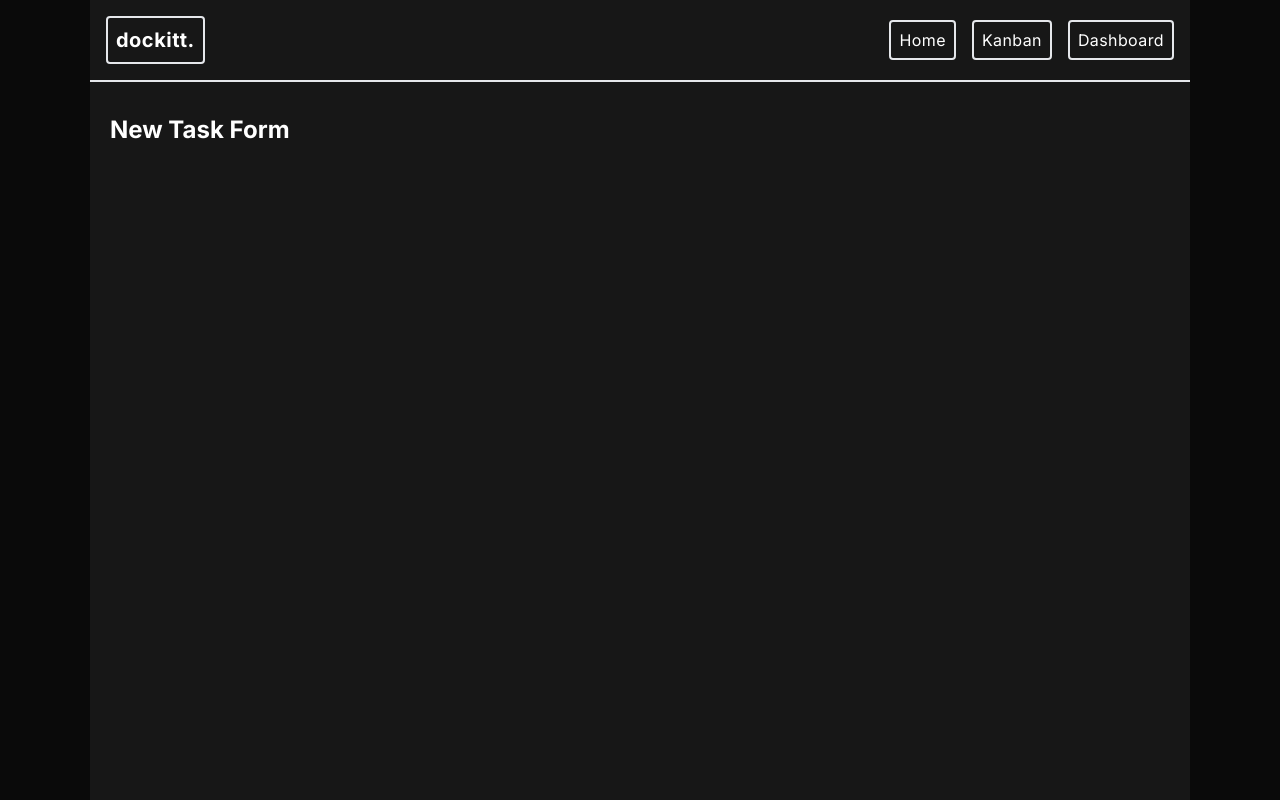
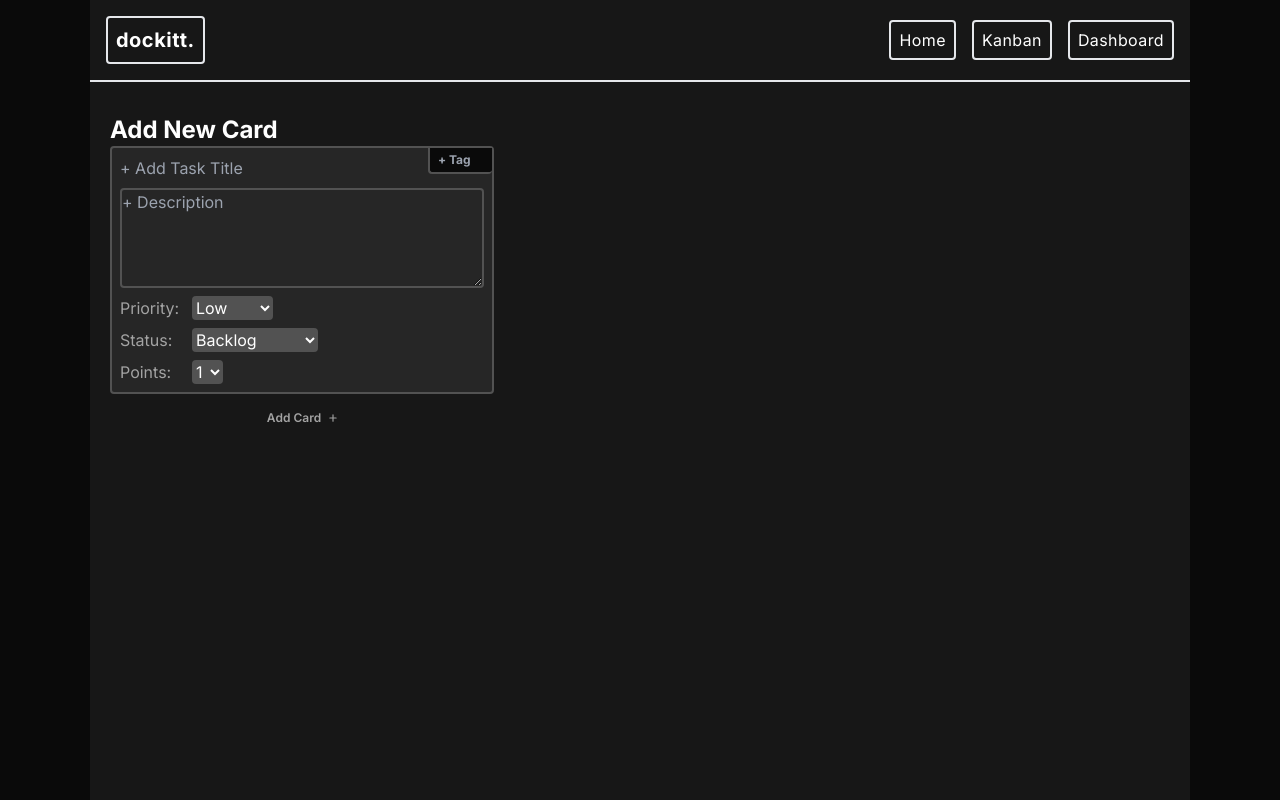
Before and after one commit to williamalowe/next-dockitt, a Next.js app: page /new-task in a window 1280 px wide. Built offline with nearby package versions, Linux system fonts and the light colour scheme; no server answers.

Commit message:
feat: add new-task-form-component

```diff
--- a/src/actions/action.ts
+++ b/src/actions/action.ts
@@ -1,4 +1,5 @@
 'use server'
+import { redirect } from 'next/navigation'
 
 import Task from '@/models/Task'
 
@@ -11,7 +12,8 @@ const addTask = async task => {
 	const points = task.get('points')
 
 	const newTask = new Task({ title, tag, description, priority, status, points })
-	await newTask.save()
+	await newTask.save();
+	redirect('/kanban');
 }
 
 const getTasks = async () => {
--- a/src/app/new-task/page.tsx
+++ b/src/app/new-task/page.tsx
@@ -1,8 +1,16 @@
-export default function NewTask() {
+import { addTask } from "@/actions/action";
+import NewTaskForm from "@/components/new-task-form";
+import dbConnect from "@/lib/db";
+
+export default async function NewTask() {
+  await dbConnect();
+
   return (
     <main className="pt-8 px-5 flex flex-col">
-      <h1 className="text-2xl font-bold">New Task Form</h1>
-
+      <h1 className="text-2xl font-bold">Add New Card</h1>
+      <NewTaskForm
+        handleSubmit={addTask}
+      />
     </main>
   )
 }
--- /dev/null
+++ b/src/components/new-task-form.tsx
@@ -0,0 +1,168 @@
+import { faPlus } from "@fortawesome/free-solid-svg-icons";
+import { FontAwesomeIcon } from "@fortawesome/react-fontawesome";
+
+export default function NewTaskForm({ handleSubmit }: { handleSubmit: any }) {
+  return (
+    <form className="max-w-96" action={handleSubmit}>
+      <div className="relative flex flex-col gap-y-2 p-2 border-2 border-neutral-600 bg-neutral-800 rounded">
+        <div>
+          <input
+            className="bg-neutral-800 w-full"
+            name="title"
+            type="text"
+            placeholder="+ Add Task Title"
+          />
+        </div>
+        <input
+          className="absolute w-16 top-0 right-0 px-2 py-1 bg-neutral-950 border-l-2 border-b-2 border-neutral-600 rounded-b text-xs font-bold"
+          name="tag"
+          type="text"
+          placeholder="+ Tag"
+        />
+        <textarea
+          name="description"
+          className="w-full border-2 border-neutral-600 bg-neutral-800 rounded text-base"
+          rows={4}
+          placeholder="+ Description"
+        />
+        <div className="flex gap-x-2">
+          <label className="bg-neutral-800 text-neutral-400 w-16">
+            Priority:
+          </label>
+          <select
+            className="bg-neutral-600 rounded"
+            name="priority"
+            id="priority"
+          >
+            <option value="low">Low</option>
+            <option value="medium">Medium</option>
+            <option value="high">High</option>
+            <option value="critical">Critical</option>
+          </select>
+        </div>
+        <div className="flex gap-x-2">
+          <label className="bg-neutral-800 text-neutral-400 w-16">
+            Status:
+          </label>
+          <select className="bg-neutral-600 rounded" name="status" id="status">
+            <option value="backlog">Backlog</option>
+            <option value="in progress">In Progress</option>
+            <option value="under review">Under Review</option>
+          </select>
+        </div>
+        <div className="flex gap-x-2">
+          <label className="bg-neutral-800 text-neutral-400 w-16">
+            Points:
+          </label>
+          <select className="bg-neutral-600 rounded" name="points" id="points">
+            <option value="1">1</option>
+            <option value="2">2</option>
+            <option value="3">3</option>
+            <option value="4">4</option>
+            <option value="5">5</option>
+          </select>
+        </div>
+      </div>
+      <button className="w-full mt-2" type="submit">
+          <div className="flex gap-x-2 p-2 text-xs text-neutral-400 font-semibold items-center justify-center">
+            <p>Add Card</p>
+            <FontAwesomeIcon icon={faPlus} className="w-2"/>
+          </div>
+        </button>
+
+      {/* <div className="flex gap-x-2">
+        <div className="flex-1 flex gap-x-2">
+          <label className="border-2 border-white w-fit px-2 rounded p-1 bg-neutral-800">
+            Task Title
+          </label>
+          <input
+            name="title"
+            className="flex-1 border-2 border-white w-fit px-2 rounded text-base"
+            type="text"
+            placeholder="Title"
+          />
+        </div>
+        <div className="flex gap-x-2">
+          <label className="border-2 border-white w-fit px-2 rounded p-1 bg-neutral-800">
+            Task Tag
+          </label>
+          <input
+            name="tag"
+            className="border-2 border-white w-fit px-2 rounded text-base"
+            type="text"
+            placeholder="Tag (Optional)"
+          />
+        </div>
+      </div>
+      <div className="flex gap-x-2">
+        <label className="flex justify-center items-center border-2 border-white w-fit px-2 rounded p-1 bg-neutral-800">
+          Task Description
+        </label>
+        <textarea
+          name="description"
+          className="w-full border-2 border-white px-2 rounded text-base"
+          rows={4}
+          placeholder="Description"
+        />
+      </div>
+      <div className="flex gap-x-2 justify-center">
+        <div className="flex gap-x-2">
+          <label className="flex justify-center items-center border-2 border-white w-fit px-2 rounded p-1 bg-neutral-800">
+            Task Status
+          </label>
+          <div>
+            <div>
+              <input type="radio" name="status" value="backlog" />
+              <label htmlFor="backlog">&nbsp;Backlog</label>
+            </div>
+            <div>
+              <input type="radio" name="status" value="in progress" />
+              <label htmlFor="in progress">&nbsp;In Progress</label>
+            </div>
+            <div>
+              <input type="radio" name="status" value="under review" />
+              <label htmlFor="under review">&nbsp;Under Review</label>
+            </div>
+          </div>
+        </div>
+        <div className="flex gap-x-2 items-center">
+          <label className="flex justify-center items-center border-2 border-white w-fit px-2 rounded p-1 bg-neutral-800">
+            Task Priority
+          </label>
+          <div className="grid grid-cols-2">
+            <div>
+              <input type="radio" name="priority" value="low" checked />
+              <label htmlFor="low">&nbsp;Low</label>
+            </div>
+            <div>
+              <input type="radio" name="priority" value="medium" />
+              <label htmlFor="medium">&nbsp;Medium</label>
+            </div>
+            <div>
+              <input type="radio" name="priority" value="high" />
+              <label htmlFor="high">&nbsp;High</label>
+            </div>
+            <div>
+              <input type="radio" name="priority" value="critical" />
+              <label htmlFor="critical">&nbsp;Critical</label>
+            </div>
+          </div>
+        </div>
+      </div>
+      <div className="flex gap-x-2">
+        <label className="flex justify-center items-center border-2 border-white w-fit px-2 rounded p-1 bg-neutral-800">
+          Task Points
+        </label>
+        <input
+          name="points"
+          className="bg-neutral-800"
+          type="range"
+          min="1"
+          max="5"
+          placeholder="Title"
+        />
+      </div>
+      <button type="submit">Submit</button> */}
+    </form>
+  );
+}
--- a/src/models/Task.ts
+++ b/src/models/Task.ts
@@ -7,7 +7,7 @@ const taskSchema = new mongoose.Schema({
 	},
 	tag: {
 		type: String,
-		required: true,
+		required: false,
 	},
 	description: {
 		type: String,
```
